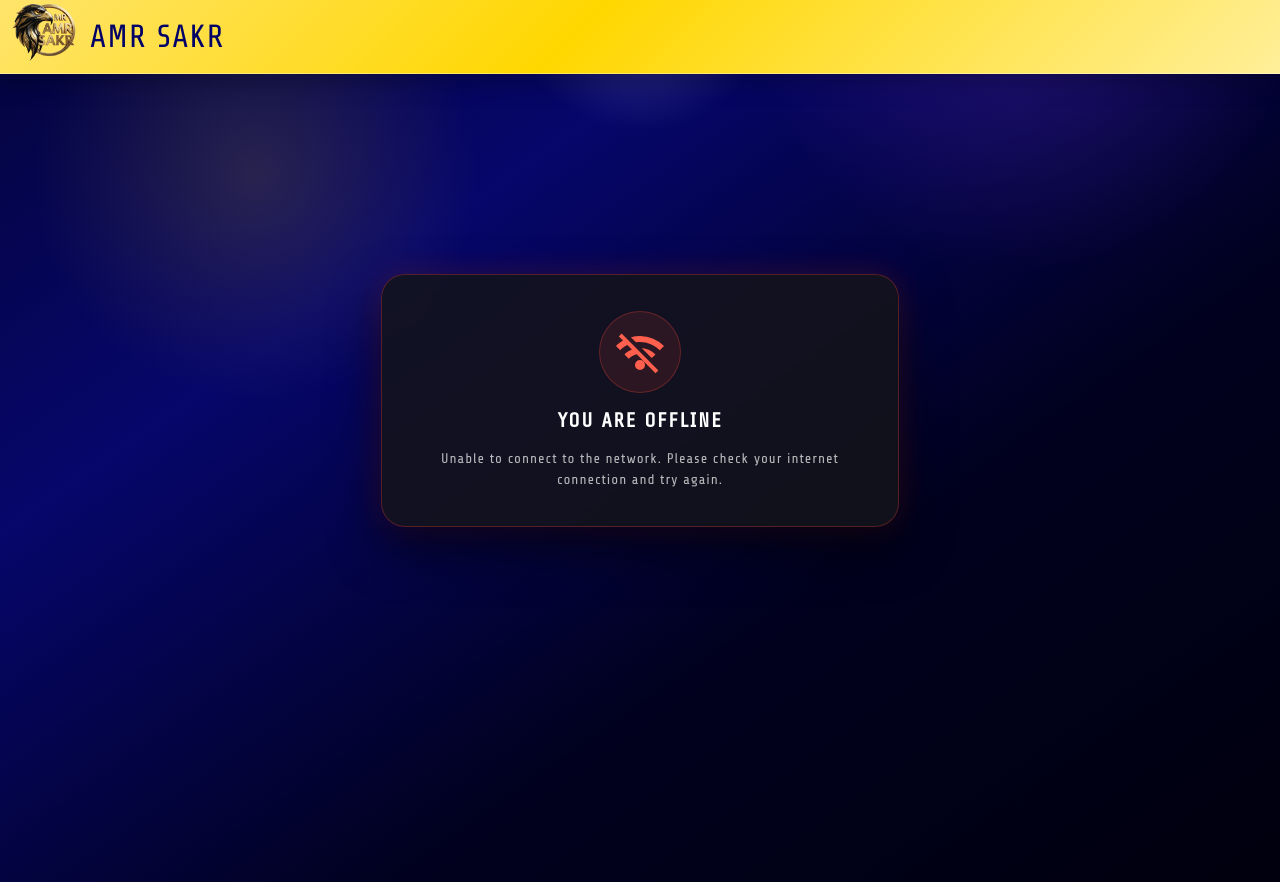
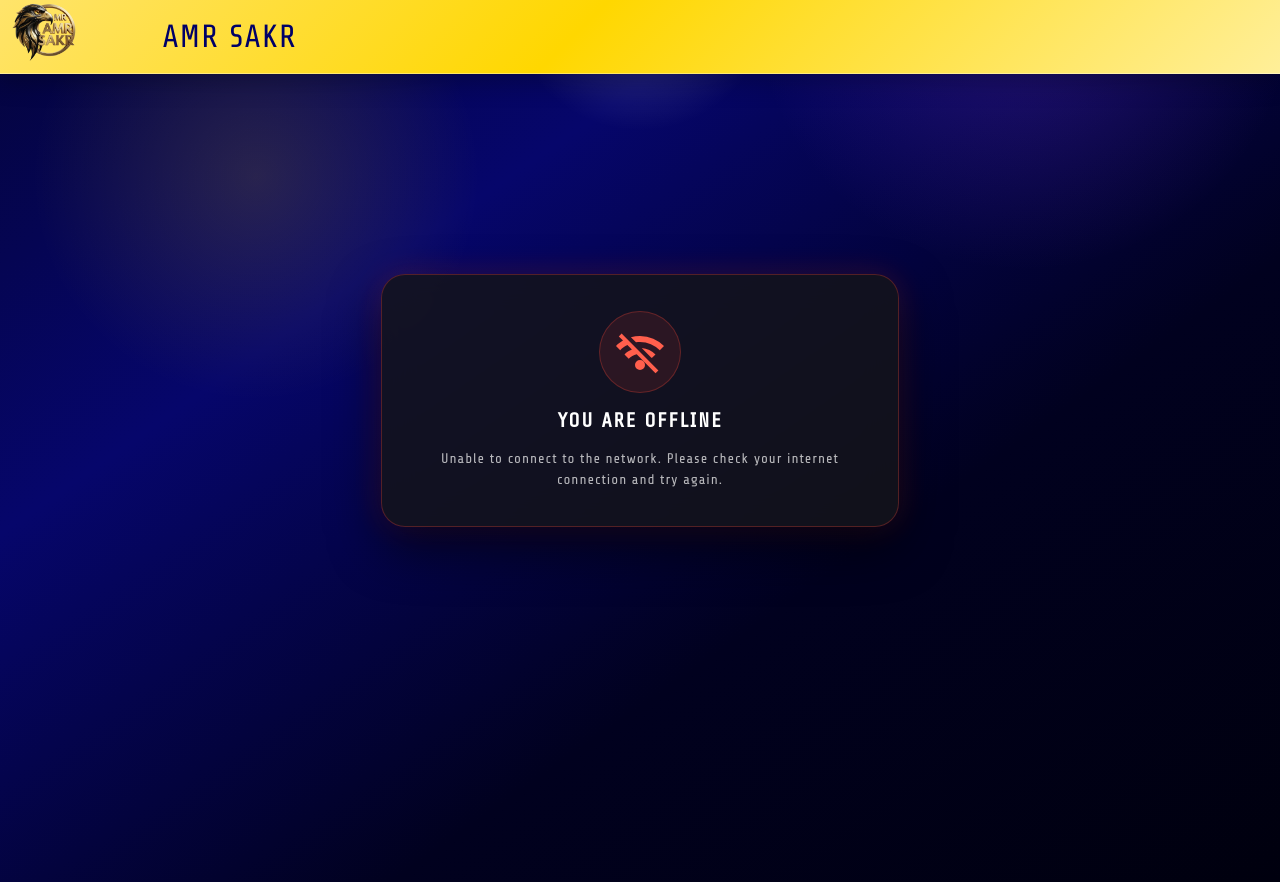
Before and after one commit to diaaabdelhady-maker/sakr-platform, a plain HTML site: page offline.html in a window 1280 px wide. Drawn offline with nearby package versions, Linux system fonts and the light colour scheme.

Commit message:
Update offline.html

```diff
--- a/offline.html
+++ b/offline.html
@@ -193,7 +193,7 @@
 <img src="logo.png" width="70px" alt="Logo">
 </div>
 
-<span class="brand-name">
+&nbsp;&nbsp;&nbsp;&nbsp;<span class="brand-name">
 AMR SAKR
 </span>
 
```
